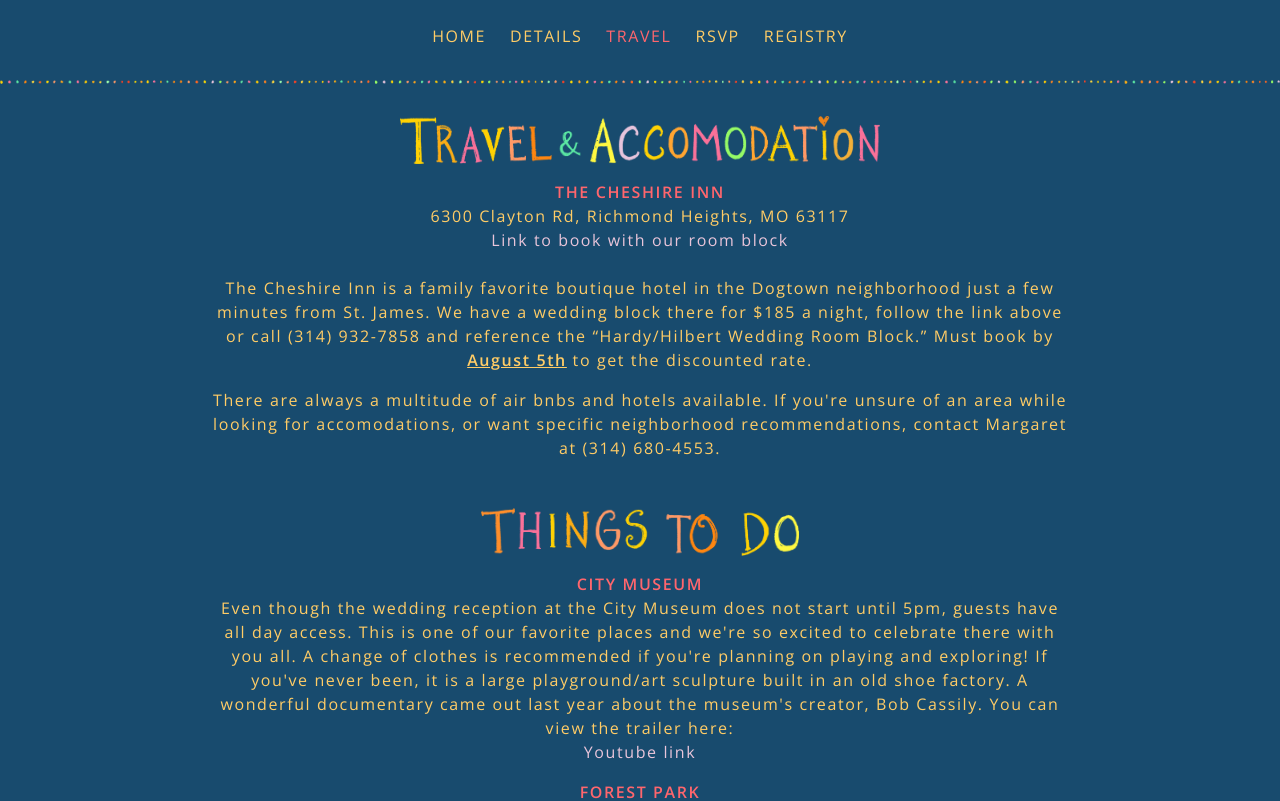
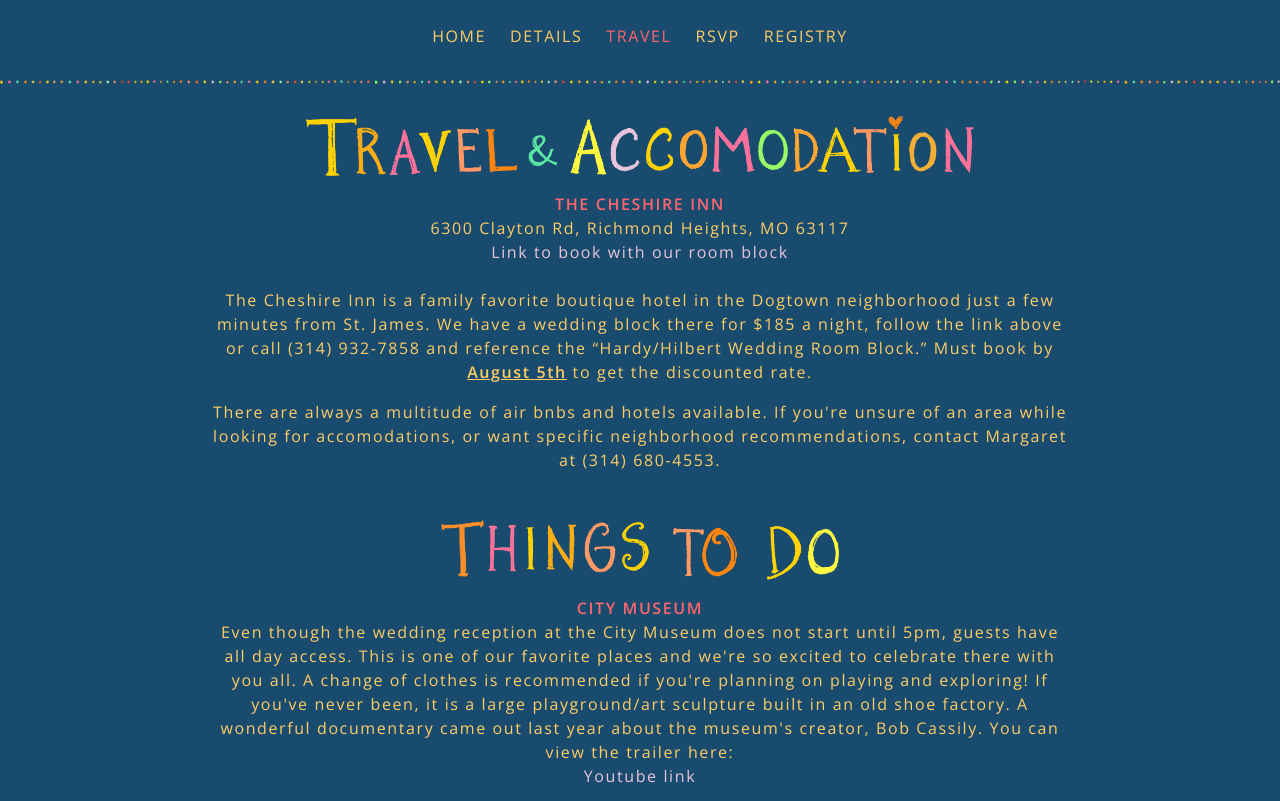
Before and after one commit to psnail273/hardybert-party, a Next.js app: page /travel in a window 1280 px wide. Shown: the top 801 px of the page. Built offline with nearby package versions, Linux system fonts and the light colour scheme.

Commit message:
Have set heights for different screen sizes for images

```diff
--- a/app/details/page.tsx
+++ b/app/details/page.tsx
@@ -3,17 +3,16 @@ import Image from "next/image";
 export default function Details() {
   return (
     <div className="">
-      <div className="relative w-full max-w-lg mx-auto px-2 md:px-4">
-        <div className="h-[6vh] flex items-center justify-center">
+      <div className="relative w-full px-2 md:px-4 flex justify-center">
         <Image
           src="/WEDDINGCEREMONY.png"
           alt="Wedding Ceremony"
           width={2031}
           height={224}
-            className="w-auto h-full"
+          className="h-image-sm md:h-image-md lg:h-image-lg"
+          style={{ objectFit: "contain" }}
           priority
         />
-        </div>
       </div>
 
       <section className="text-center py-2 sm:py-4 md:py-6 lg:py-8">
@@ -27,17 +26,16 @@ export default function Details() {
       <br />
       <br />
 
-      <div className="relative w-full max-w-lg mx-auto px-2 md:px-4">
-        <div className="h-[6vh] flex items-center justify-center">
+      <div className="relative w-full px-2 md:px-4 flex justify-center">
         <Image
           src="/RECEPTION.png"
           alt="Reception"
           width={1049}
           height={218}
-            className="w-auto h-full"
+          className="h-image-sm md:h-image-md lg:h-image-lg"
+          style={{ objectFit: "contain" }}
           priority
         />
-        </div>
       </div>
 
       <section className="text-center py-2 sm:py-4 md:py-6 lg:py-8">
--- a/app/page.tsx
+++ b/app/page.tsx
@@ -17,7 +17,7 @@ export default function Home() {
   return (
     <div className="">
       {/* Names */}
-      <div className="relative w-full max-w-md mx-auto px-4">
+      <div className="relative w-full max-w-xl mx-auto px-4">
         <Image
           src="/NANDMMARRIED.png"
           alt="Nicholas and Margaret"
@@ -39,7 +39,7 @@ export default function Home() {
       </div>
 
       {/* Wedding details */}
-      <div className="relative w-full max-w-md mx-auto px-4">
+      <div className="relative w-full max-w-xl mx-auto px-4">
         <Image
           src="/DATE.png"
           alt="The Big Day"
--- a/app/registry/page.tsx
+++ b/app/registry/page.tsx
@@ -2,17 +2,16 @@ import Image from "next/image";
 
 export default function Registry() {
   return (
-    <div className="">
-      <div className="relative w-full max-w-md mx-auto px-4">
+    <div className="relative w-full px-2 md:px-4 flex justify-center">
       <Image
         src="/COMINGSOON.png"
         alt="Coming Soon"
         width={1682}
         height={224}
-          className="w-full h-auto"
+        className="h-image-sm md:h-image-md lg:h-image-lg"
+        style={{ objectFit: "contain" }}
         priority
       />
     </div>
-    </div>
   );
 }
--- a/app/rsvp/page.tsx
+++ b/app/rsvp/page.tsx
@@ -1,17 +1,16 @@
 import Image from "next/image";
 export default function RSVP() {
   return (
-    <div className="">
-      <div className="relative w-full max-w-md mx-auto px-4">
+    <div className="relative w-full px-2 md:px-4 flex justify-center">
       <Image
         src="/COMINGSOON.png"
         alt="Coming Soon"
         width={1682}
         height={224}
-          className="w-full h-auto"
+        className="h-image-sm md:h-image-md lg:h-image-lg"
+        style={{ objectFit: "contain" }}
         priority
       />
     </div>
-    </div>
   );
 }
--- a/app/travel/page.tsx
+++ b/app/travel/page.tsx
@@ -2,17 +2,16 @@ import Image from "next/image";
 export default function Travel() {
   return (
     <div className="">
-      <div className="relative w-full max-w-lg mx-auto px-2 md:px-4">
-        <div className="h-[6vh] flex items-center justify-center">
+      <div className="relative w-full px-2 md:px-4 flex justify-center">
         <Image
           src="/TRAVEL.png"
           alt="Travel"
           width={2031}
           height={224}
-            className="w-auto h-full"
+          className="h-image-sm md:h-image-md lg:h-image-lg"
+          style={{ objectFit: "contain" }}
           priority
         />
-        </div>
       </div>
 
       <section className="text-center pt-6 sm:pt-5 md:pt-4">
@@ -51,17 +50,16 @@ export default function Travel() {
       <br />
       <br />
 
-      <div className="relative w-full max-w-lg mx-auto px-2 md:px-4">
-        <div className="h-[6vh] flex items-center justify-center">
+      <div className="relative w-full px-2 md:px-4 flex justify-center">
         <Image
           src="/THINGSTODO.png"
           alt="Things to Do"
           width={1049}
           height={218}
-            className="w-auto h-full"
+          className="h-image-sm md:h-image-md lg:h-image-lg"
+          style={{ objectFit: "contain" }}
           priority
         />
-        </div>
       </div>
 
       <section className="text-center pt-6 sm:pt-5 md:pt-4">
--- a/tailwind.config.js
+++ b/tailwind.config.js
@@ -18,6 +18,11 @@ module.exports = {
         "wedding-purple": "#E9C5DA",
         "wedding-green": "#5DE8A5",
       },
+      height: {
+        "image-sm": "40px", // Small screens
+        "image-md": "50px", // Medium screens
+        "image-lg": "60px", // Large screens
+      },
     },
   },
   plugins: [],
```
Lines whose indentation alone changed are shown as unchanged.
